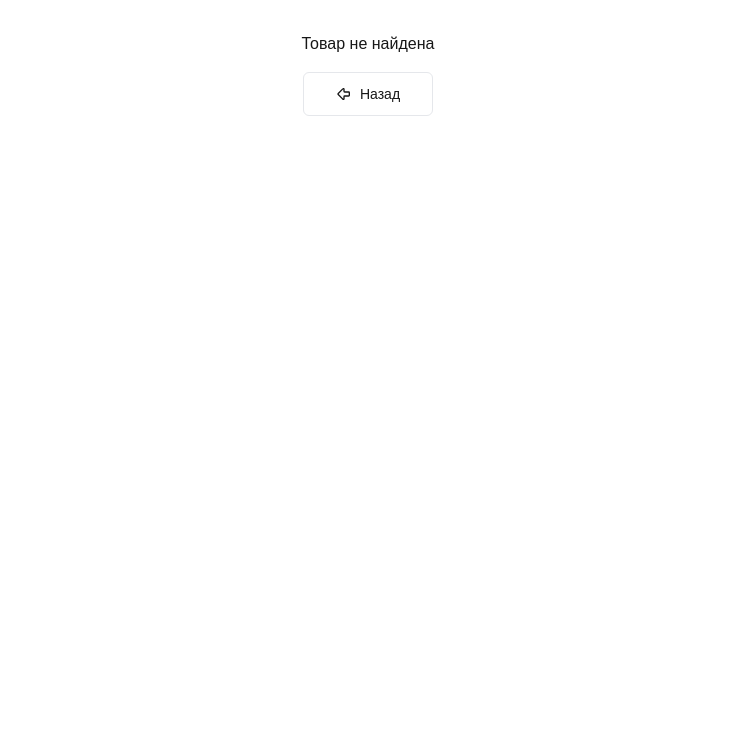
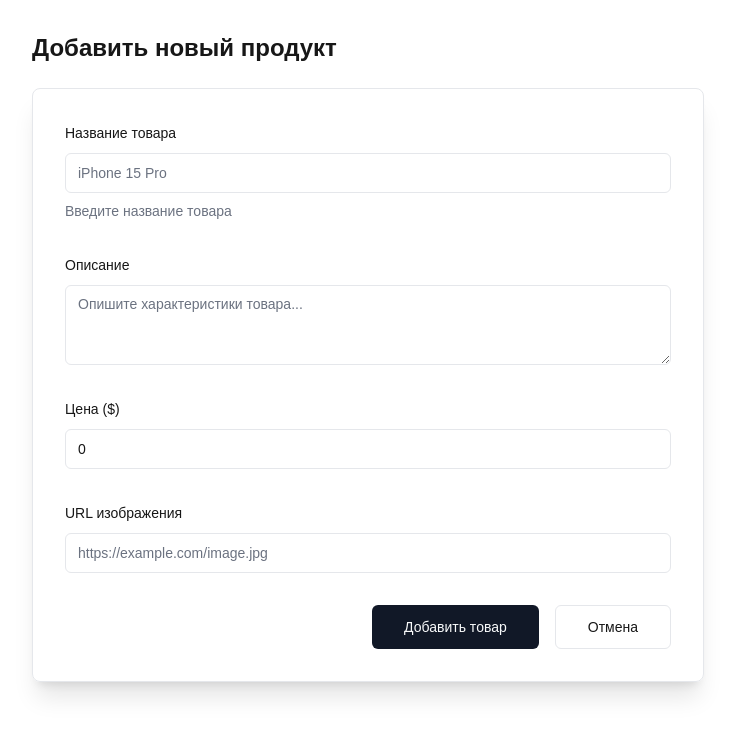
Before and after one commit to dmiweb/products-app-next, a Next.js app: page /products/create in a window 1280 px wide. Shown: the top 736 px of the page, without its empty margins (272-1007 px from the left). Built offline with nearby package versions, Linux system fonts and the light colour scheme.

Commit message:
add form create product

```diff
--- a/pages/products/[id].tsx
+++ b/pages/products/[id].tsx
@@ -5,6 +5,7 @@ import { TProduct } from "@/types";
 import { Button } from "@/components/ui/button";
 import { ProductCardDetailed } from "@/components/products/ProductCardDetailed";
 import { ArrowBigLeft } from "lucide-react"
+import { notFound } from "next/navigation";
 
 export default function ProductPage() {
   const router = useRouter();
@@ -20,7 +21,7 @@ export default function ProductPage() {
   if (!product) {
     return (
       <div className="flex flex-col items-center gap-4 p-8">
-        <h1>Товар не найдена</h1>
+        <h1>Товар не найден</h1>
         <Button
           variant="outline"
           size="lg"
--- /dev/null
+++ b/pages/products/create/index.tsx
@@ -0,0 +1,16 @@
+'use client';
+import { useProductStore } from '@/store/useProductStore';
+import { ProductForm } from '@/components/products/ProductForm';
+
+export default function CreateProductPage() {
+  const { createProduct } = useProductStore();
+  return (
+    <div className="container mx-auto py-8 max-w-2xl">
+      <div className="flex items-center gap-4 mb-6">
+        <h1 className="text-2xl font-bold">Добавить новый продукт</h1>
+      </div>
+
+      <ProductForm createProduct={createProduct} />
+    </div>
+  )
+}
```
